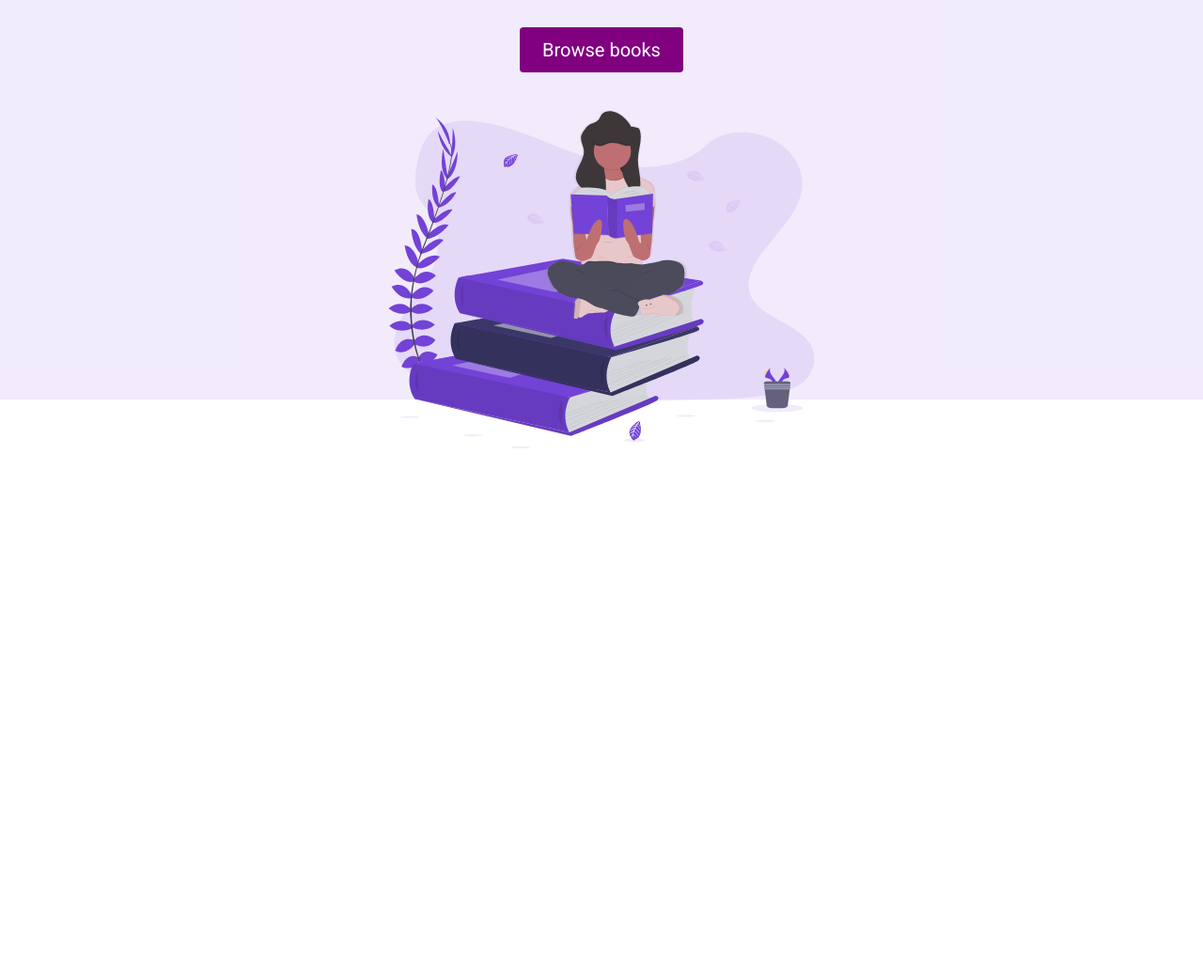
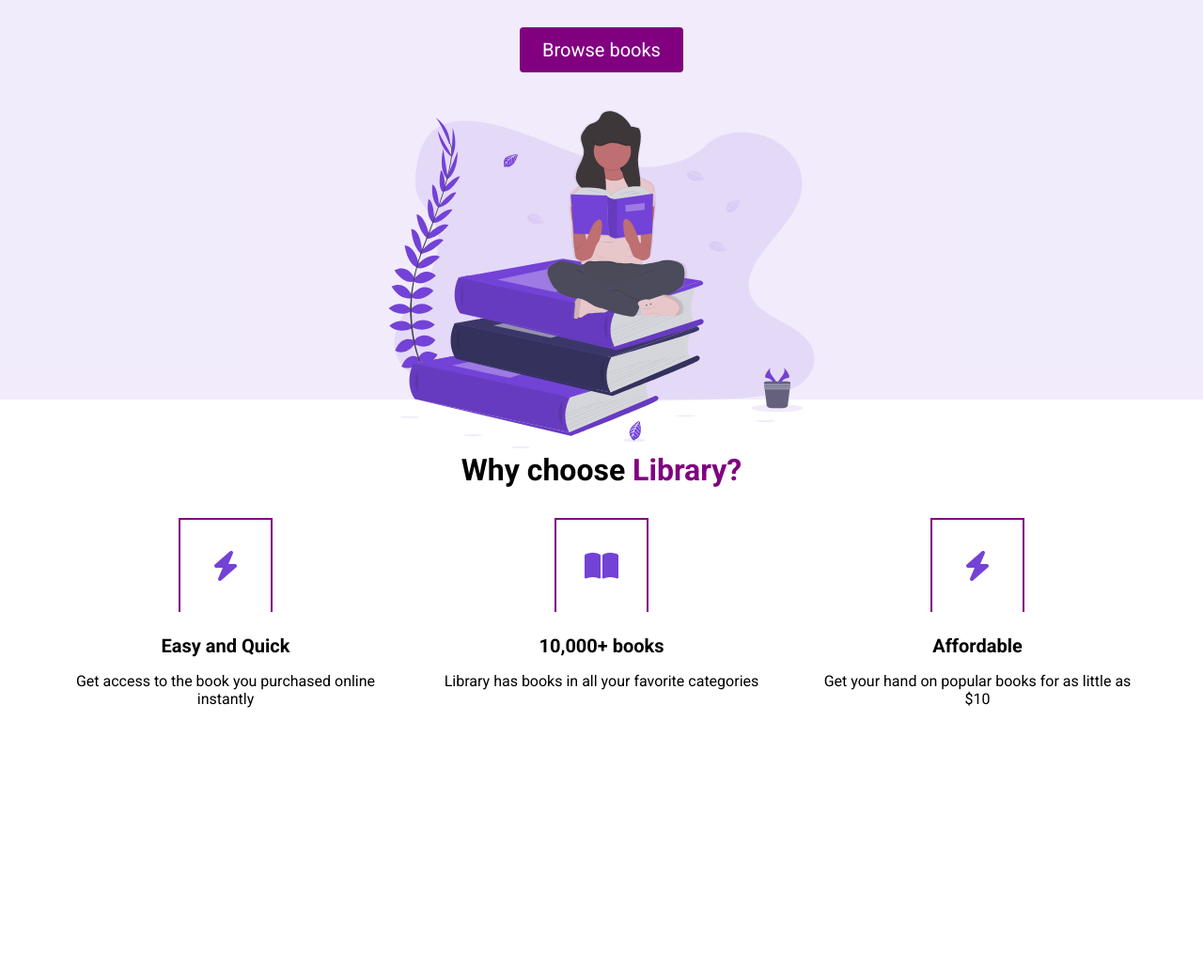
Before and after one commit to tydcarl/E-Commerce, a plain HTML site: page index.html in a window 1280 px wide. Shown: the part 375-1408 px from the top of the page at 94% size. Before the commit the page ends 896 px from the top, so only its background shows below. Drawn offline with Linux system fonts and the light colour scheme.

Commit message:
font awesomeness

```diff
--- a/index.html
+++ b/index.html
@@ -5,6 +5,9 @@
     <meta name="viewport" content="width=device-width, initial-scale=1.0">
     <title>Library</title>
     <link rel="stylesheet" href="./style.css">
+    <script src="https://kit.fontawesome.com/c8e4d183c2.js" crossorigin="anonymous">
+
+    </script>
 </head>
 <body>
     <section id="landing">
@@ -33,5 +36,72 @@
             </div>
         </header>
     </section>
+    <main>
+        <section id="highlights">
+            <div class="container">
+                <div class="row">
+                    <h2 class="section__title">
+                        Why choose <span class="purple">Library?</span>
+                    </h2>
+                    <div class="highlight__wrapper">
+                        <div class="highlight">
+                            <div class="highlight__img">
+                                <i class="fas fa-bolt"></i>
+                            </div>
+                                <h3 class="highlight__subtitle">
+                                    Easy and Quick
+                                </h3>
+                                <p class="highlight__para">
+                                    Get access to the book you purchased online instantly
+                                </p>
+
+
+                        </div>
+                        <div class="highlight">
+                            <div class="highlight__img">
+                                <i class="fas fa-book-open"></i>
+                            </div>
+                                <h3 class="highlight__subtitle">
+                                    10,000+ books
+                                </h3>
+                                <p class="highlight__para">
+                                    Library has books in all your favorite categories
+                                </p>
+
+
+                        </div><div class="highlight">
+                            <div class="highlight__img">
+                                <i class="fas fa-bolt"></i>
+                            </div>
+                                <h3 class="highlight__subtitle">
+                                    Affordable
+                                </h3>
+                                <p class="highlight__para">
+                                    Get your hand on popular books for as little as $10
+                                </p>
+
+
+                        </div>
+
+                    </div>
+
+                </div>
+            </div>
+        </section>
+        <section id="features">
+            <div class="container">
+                <div class="row">
+
+                </div>
+            </div>
+        </section>
+        <section id="recent">
+            <div class="container">
+                <div class="row">
+
+                </div>
+            </div>
+        </section>
+    </main>
 </body>
 </html>
--- a/style.css
+++ b/style.css
@@ -125,3 +125,49 @@ button:active {
 .header__img--wrapper {
     padding: 20px;
 }
+
+.container {
+    padding :56px 0;
+}
+
+.row {
+    width: 100%;
+    max-width: 1200px;
+    margin: 0 auto;
+}
+
+/* HIGHLIGHTS */
+
+.highlight__wrapper {
+    display: flex;
+}
+
+.highlight {
+    padding: 0 24px;
+    width: calc(100% / 3);
+    display: flex;
+    align-items: center;
+    flex-direction: column;
+}
+
+.highlight__para {
+    text-align: center;
+}
+
+.highlight__img {
+    border: 2px solid purple;
+    color: #7342d6;
+    width: 100px;
+    height: 100px;
+    display: flex;
+    align-items: center;
+    justify-content: center;
+    border-bottom: 4px;
+    font-size: 32px;
+    margin-bottom: 24px;
+}
+
+.highlight__subtitle {
+    font-size: 20px;
+    margin-bottom: 16px;
+}
```
